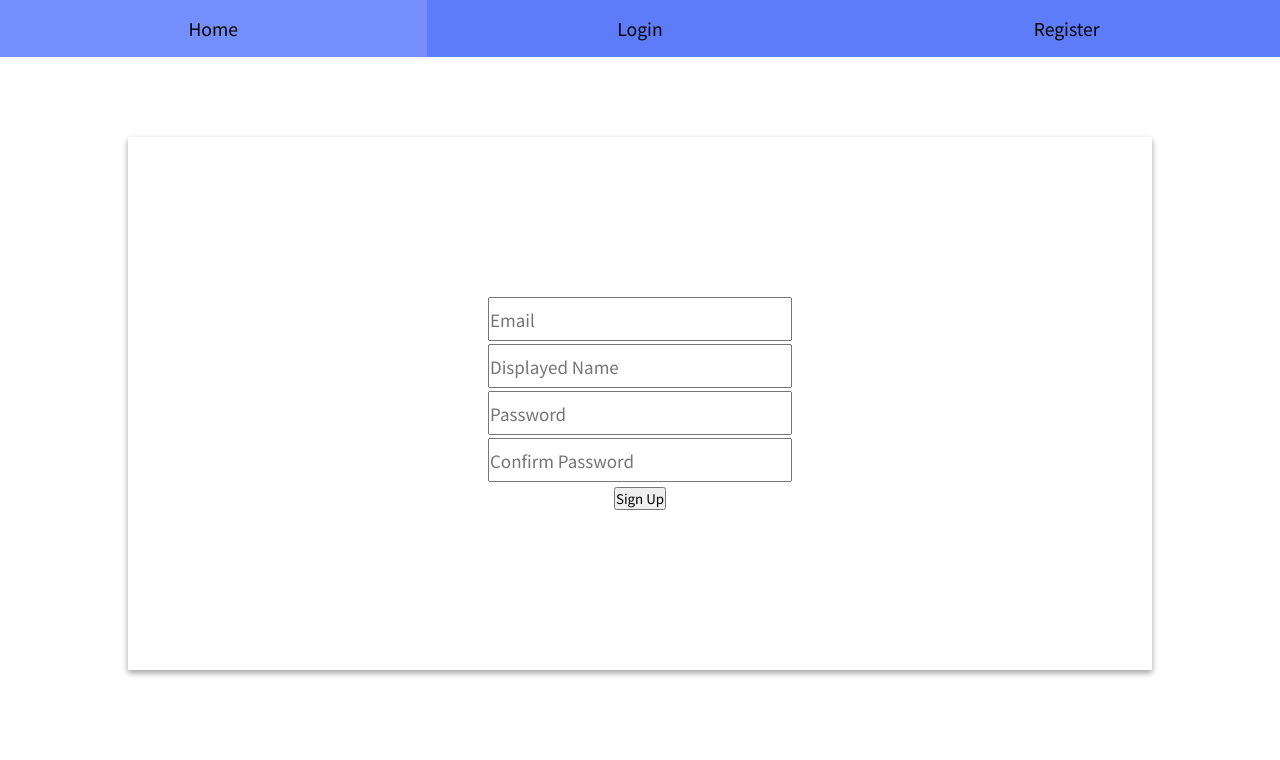
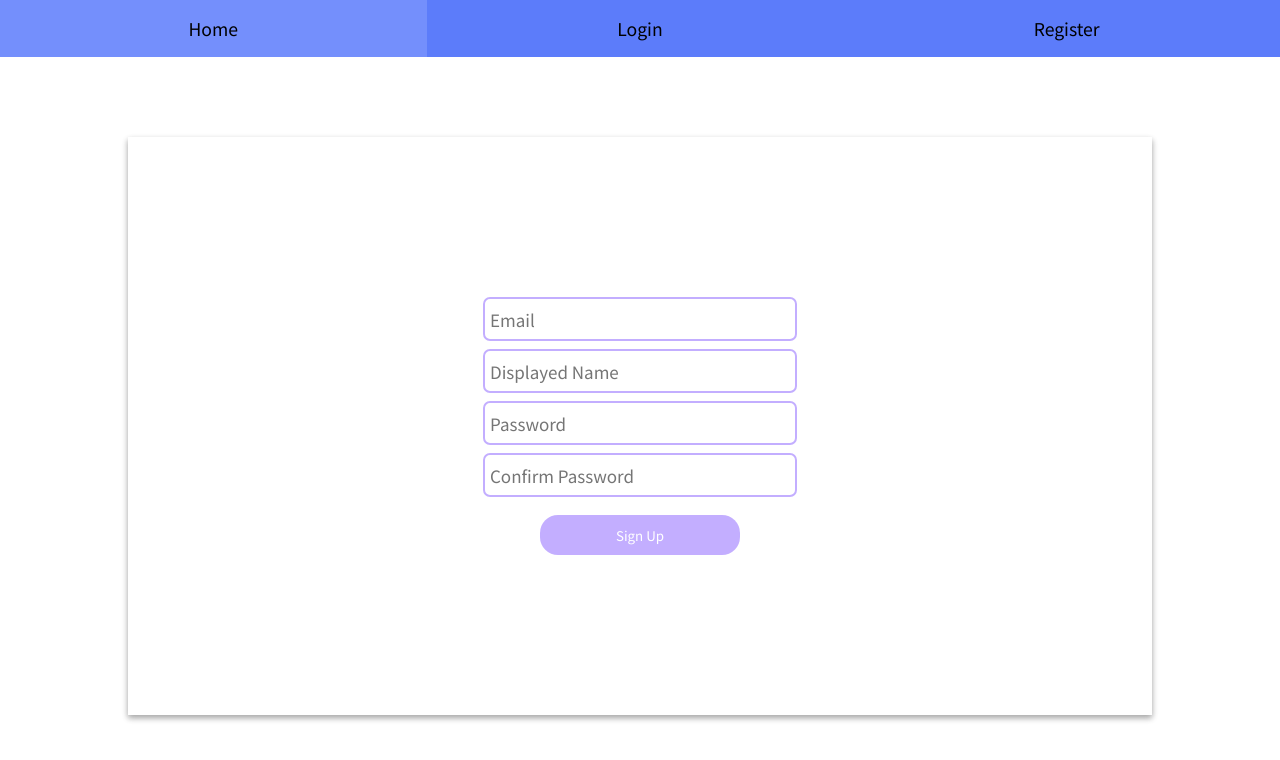
Before and after one commit to 5tarlight/devpub-frontend, a React (Create React App) app: page /register in a window 1280 px wide. Shown: the top 760 px of the page. Built offline with nearby package versions, Linux system fonts and the light colour scheme.

Commit message:
input & submit css

```diff
--- a/src/components/auth/AuthInput/AuthInput.scss
+++ b/src/components/auth/AuthInput/AuthInput.scss
@@ -1,7 +1,13 @@
+@import '../../../styles/utils';
+
 .register-input {
   display: block;
-  margin: auto auto 10px;
+  margin: auto auto 15px;
   width: 300px;
   height: 40px;
   font-size: 17px;
+  border: solid 2px $theme-color-0;
+  border-radius: 7px;
+  padding-left: 5px;
+  padding-right: 5px;
 }
--- a/src/components/auth/RegisterForm/RegisterForm.scss
+++ b/src/components/auth/RegisterForm/RegisterForm.scss
@@ -1,3 +1,5 @@
+@import '../../../styles/utils';
+
 .error-msg {
   color: red;
   font-style: italic;
@@ -16,3 +18,18 @@
   padding-bottom: 10rem;
   text-align: center;
 }
+
+.submit {
+  margin-top: 10px;
+  background-color: $theme-color-0;
+  width: 200px;
+  color: white;
+  height: 40px;
+  border: 0;
+  border-radius: 18px;
+  outline: 0;
+}
+
+.submit:hover {
+  background-color: $theme-color-1;
+}
--- a/src/styles/utils.scss
+++ b/src/styles/utils.scss
@@ -1,8 +1,7 @@
 @import '~open-color/open-color';
 
-// temp theme color! we should edit this soon
-$theme-color-0: #5c5c5c;
-$theme-color-1: #707070;
+$theme-color-0: #c3aeff;
+$theme-color-1: #AD97EC;
 $theme-color-2: #8a8a8a;
 $theme-color-3: #a8a8a8;
 $theme-color-4: #c2c2c2;
```
